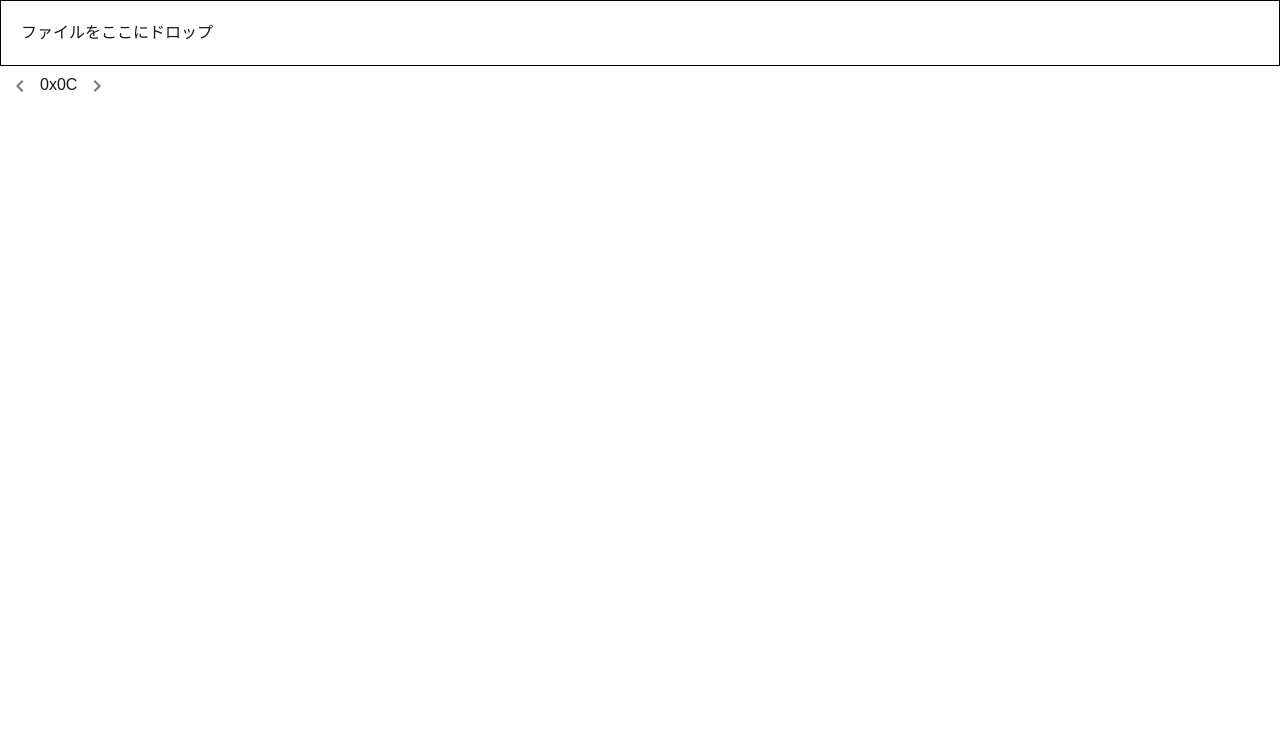
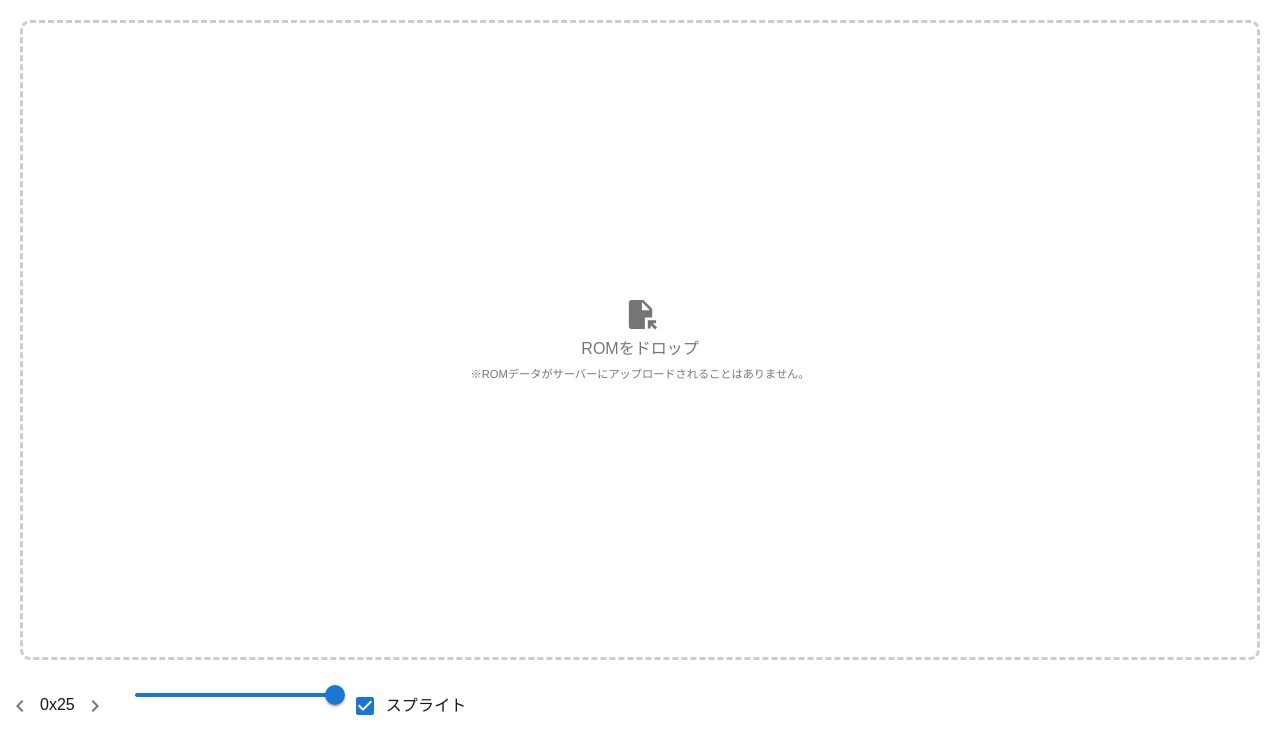
Before and after one commit to i-X-ce/NextProgrammeCollection, a Next.js app: page /pages/mapimg in a window 1280 px wide. Shown: the top 754 px of the page. Built offline with nearby package versions, Linux system fonts and the light colour scheme.

Commit message:
💄 ✨ PokeRomDropコンポーネントにROMファイルのドロップ機能を強化し、エラーメッセージ表示機能を追加。スタイルを改善し、グローバルCSSにアクションカラーを追加。

```diff
--- a/src/app/components/common/PokeRomDrop/index.tsx
+++ b/src/app/components/common/PokeRomDrop/index.tsx
@@ -1,17 +1,23 @@
 "use client";
+import { Alert, Card, Snackbar } from "@mui/material";
+import styles from "./style.module.css";
+import { useCallback, useState } from "react";
+import { FileRejection, useDropzone } from "react-dropzone";
 import { PokeRomFile } from "@/app/lib/common/PokeRomFile";
-import { MapPokeFile } from "@/app/lib/specific/maping/MapPokeFile";
-import { useCallback, useState } from "react";
-import { useDropzone } from "react-dropzone";
+import { FileOpen, InsertDriveFile } from "@mui/icons-material";
+import { RomVersion } from "@/app/lib/common/romVersion";
 
 export default function PokeRomDrop({
   setRom,
-}: // romClass,
-{
+}: {
   setRom: (arryaBuffer: ArrayBuffer) => void;
-  // romClass: new (arrayBuffer: ArrayBuffer) => T;
 }) {
   const [fileData, setFileData] = useState<Uint8Array | null>(null);
+  const [romName, setRomName] = useState<string | null>(null);
+  const [romColor, setRomColor] = useState<string | null>(null);
+  const [errorMes, setErrorMes] = useState<string | null>(null);
+  const [errorOpen, setErrorOpen] = useState(false);
+
   const onDrop = useCallback((acceptFiles: File[]) => {
     if (acceptFiles.length === 0) return;
     const file = acceptFiles[0];
@@ -20,26 +26,92 @@ export default function PokeRomDrop({
     reader.onload = (e) => {
       if (e.target?.result) {
         const arrayBuffer = e.target.result as ArrayBuffer;
+        const newPokeRom = new PokeRomFile(arrayBuffer);
+        const error = newPokeRom.errorCheck();
+        if (error.isError) {
+          setErrorMes(error.message);
+          setErrorOpen(true);
+          return;
+        }
+        setRomName(file.name);
         setFileData(new Uint8Array(arrayBuffer));
-        // const instance = new romClass(arrayBuffer);
         setRom(arrayBuffer);
+        if (newPokeRom.romVersion !== null) {
+          const rv = newPokeRom.romVersion;
+          if (rv <= RomVersion.r1) setRomColor("red");
+          else if (rv <= RomVersion.g1) setRomColor("green");
+          else if (rv <= RomVersion.b) setRomColor("blue");
+          else setRomColor("yellow");
+        }
       }
     };
     reader.readAsArrayBuffer(file);
   }, []);
 
+  const onDropRejected = useCallback((fileRejections: FileRejection[]) => {
+    let message = "";
+    fileRejections.forEach(({ file, errors }) => {
+      message += `Rejected file: ${file.name}\n`;
+      errors.forEach((error) => {
+        message += `Reason: ${error.message}\n`;
+      });
+    });
+    setErrorMes(message);
+    setErrorOpen(true);
+  }, []);
+
   const { getRootProps, getInputProps } = useDropzone({
     onDrop,
+    onDropRejected,
     accept: { "application/octec-stream": [".gb"] },
     multiple: false,
   });
 
+  if (romName) {
+    return (
+      <div
+        {...getRootProps()}
+        style={{ display: "flex", justifyContent: "center" }}
+      >
+        <input {...getInputProps()} />
+        <Card className={styles.fillDropZone}>
+          <div
+            className={styles.fillDropZoneIcon}
+            style={{ backgroundColor: `var(--bc-${romColor})` }}
+          >
+            <InsertDriveFile
+              color="inherit"
+              sx={{ color: "var(--background)" }}
+            />
+          </div>
+          <p className={styles.romName}>{romName}</p>
+        </Card>
+      </div>
+    );
+  }
+
   return (
-    <div {...getRootProps()} style={{ border: "1px solid black", padding: 20 }}>
+    <div className={styles.dropZone} {...getRootProps()}>
       <input {...getInputProps()} />
-      <p>ファイルをここにドロップ</p>
+      <span {...getRootProps()}>
+        <FileOpen fontSize="large" color="action" />
+      </span>
+      <p style={{ color: "var(--bc-action)" }}>ROMをドロップ</p>
+      <p style={{ color: "var(--bc-action)", fontSize: "0.7rem" }}>
+        ※ROMデータがサーバーにアップロードされることはありません。
+      </p>
 
-      {fileData && (
+      <Snackbar
+        open={errorOpen}
+        autoHideDuration={6000}
+        onClose={() => setErrorOpen(false)}
+        anchorOrigin={{ vertical: "top", horizontal: "center" }}
+      >
+        <Alert severity="error">{errorMes}</Alert>
+      </Snackbar>
+      {/* {errorMes && <p style={{ color: "red" }}>{errorMes}</p>} */}
+
+      {/* {fileData && (
         <div>
           <p>ファイルサイズ: {fileData.length} バイト</p>
           <p>
@@ -49,7 +121,7 @@ export default function PokeRomDrop({
               .join(" ")}
           </p>
         </div>
-      )}
+      )} */}
     </div>
   );
 }
--- a/src/app/components/common/PokeRomDrop/style.module.css
+++ b/src/app/components/common/PokeRomDrop/style.module.css
@@ -0,0 +1,58 @@
+:root {
+  --bc-red: rgb(255, 68, 68);
+  --bc-green: rgb(110, 238, 110);
+  --bc-blue: rgb(96, 191, 255);
+  --bc-yellow: rgb(253, 214, 88);
+}
+
+.dropZone {
+  margin: 20px;
+  padding: 20px;
+  height: 80vh;
+  border: 3px dashed #ccc;
+  border-radius: 10px;
+  display: flex;
+  justify-content: center;
+  align-items: center;
+  flex-direction: column;
+  gap: 5px;
+  transition: border-color 0.3s, background-color 0.3s;
+}
+
+.dropZone:hover {
+  border-color: var(--bc-primary);
+  background-color: var(--bc-primary-trans);
+}
+
+.fillDropZone {
+  display: flex;
+  justify-content: center;
+  align-items: center;
+  margin: 20px;
+  position: relative;
+}
+
+.fillDropZone::before {
+  content: "";
+  position: absolute;
+  width: 100%;
+  height: 100%;
+  background-color: transparent;
+  transition: background-color 0.3s;
+}
+
+.fillDropZone:hover::before {
+  background-color: var(--bc-shadow);
+}
+
+.fillDropZoneIcon {
+  display: flex;
+  justify-content: center;
+  align-items: center;
+  height: 100%;
+  padding: 10px;
+}
+
+.romName {
+  margin: 0 20px;
+}
--- a/src/app/components/specific/maping/MapImg/index.tsx
+++ b/src/app/components/specific/maping/MapImg/index.tsx
@@ -5,36 +5,47 @@ import { MapPokeFile } from "@/app/lib/specific/maping/MapPokeFile";
 import { useEffect, useRef } from "react";
 
 const colors = ["#000000", "#555555", "#aaaaaa", "#ffffff"];
-const size = 2;
+const maxEdge = 96;
 
 export default function MapImg({
   pokeRom,
   mapId,
+  sprite = true,
+  size = 2,
+  edge = 96,
 }: {
   pokeRom: MapPokeFile;
   mapId: number;
+  mapEdge?: boolean;
+  sprite?: boolean;
+  size?: number;
+  edge?: number;
 }) {
-  const canvasRef = useRef<HTMLCanvasElement>(null);
+  const sprImg = useRef<ImageData | null>(null); // スプライトありの画像
+  const nsprImg = useRef<ImageData | null>(null); // スプライトなしの画像
+  const canvasRef = useRef<HTMLCanvasElement>(null); // 表示用のキャンバス
   const mapInfo = pokeRom.getMapInfo(mapId);
   const mapTypeInfo = pokeRom.getMapTypeInfo(mapInfo.mapType);
-  const mapEdge = true;
-  const sprite = true;
-  const height = mapInfo.height + (mapEdge ? 6 : 0);
-  const width = mapInfo.width + (mapEdge ? 6 : 0);
+  const height = mapInfo.height + 6;
+  const width = mapInfo.width + 6;
+  edge = Math.min(Math.max(edge, 0), maxEdge);
 
   async function drawImg() {
     if (!pokeRom) return;
-    const canvas = canvasRef.current;
+    // const canvas = drawCanvasRef.current;
+    const canvas = document.createElement("canvas");
+    canvas.width = width * 32 * size;
+    canvas.height = height * 32 * size;
     if (!canvas) return;
     const ctx = canvas.getContext("2d");
     if (!ctx) return;
     ctx.imageSmoothingEnabled = false;
-    console.log(pokeRom.getAdditionalMapInfo(mapId));
 
+    const drawMapId = mapId;
     const additionalMapInfo = pokeRom.getAdditionalMapInfo(mapId);
     const originMapData = pokeRom.getMapData(mapId);
     let mapData: number[][] = [];
-    if (mapEdge) {
+
     const newMapData = Array.from({ length: height }, () =>
       Array.from({ length: width }, () => additionalMapInfo.clsCell)
     );
@@ -68,16 +79,6 @@ export default function MapImg({
       }
     }
     mapData = newMapData;
-    } else {
-      let newMapData: number[][] = [];
-      for (let i = 0; i < height; i++) {
-        newMapData.push([]);
-        for (let j = 0; j < width; j++) {
-          newMapData[i].push(originMapData[i * width + j]);
-        }
-      }
-      mapData = newMapData;
-    }
 
     for (let ci = 0; ci < height; ci++) {
       for (let cj = 0; cj < width; cj++) {
@@ -102,16 +103,16 @@ export default function MapImg({
           }
         }
       }
-      // await new Promise(requestAnimationFrame); // 非同期処理を追加
+      await new Promise(requestAnimationFrame); // 非同期処理を追加
     }
+    // if (drawMapId !== mapId) return;
+    nsprImg.current = ctx.getImageData(0, 0, canvas.width, canvas.height);
 
-    if (sprite) {
     const ornDict = { 0xd0: 0, 0xd1: 1, 0xd2: 2, 0xd3: 3 }; // 方向
-
     additionalMapInfo.npc.forEach((npc) => {
-        const edgeAdd = mapEdge ? 3 * 32 : 0;
-        const x = (npc.x - 4) * 16 + edgeAdd;
-        const y = (npc.y - 4) * 16 + edgeAdd;
+      // const edgeAdd = mapEdge ? 3 * 32 : 0;
+      const x = (npc.x - 4) * 16 + 3 * 32;
+      const y = (npc.y - 4) * 16 + 3 * 32;
       const attr = npc.attr;
       const spriteData = pokeRom.getSprData(npc.sprId);
       const orn = // 方向
@@ -163,12 +164,32 @@ export default function MapImg({
         }
       }
     });
-    }
+    // if (drawMapId !== mapId) return;
+    sprImg.current = ctx.getImageData(0, 0, canvas.width, canvas.height);
+    fixImg();
   }
 
+  const fixImg = () => {
+    if (!pokeRom) return;
+    const canvas = canvasRef.current;
+    if (!canvas) return;
+    const ctx = canvas.getContext("2d");
+    if (!ctx) return;
+    if (!nsprImg.current || !sprImg.current) return;
+    ctx.imageSmoothingEnabled = false;
+    const start = -(maxEdge - edge) * size;
+    ctx.putImageData(sprite ? sprImg.current! : nsprImg.current!, start, start);
+  };
+
+  // マップ全体の書き直し
   useEffect(() => {
     drawImg();
   }, [pokeRom, mapId]);
+
+  // マップ端、スプライトの変更時
+  useEffect(() => {
+    fixImg();
+  }, [edge, sprite]);
 
   if (mapInfo.mapType >= 0x40) {
     return <div>不正なマップです</div>;
@@ -177,8 +198,8 @@ export default function MapImg({
   return (
     <canvas
       ref={canvasRef}
-      width={width * 32 * size}
-      height={height * 32 * size}
+      width={(width * 32 + edge * 2 - maxEdge * 2) * size}
+      height={(height * 32 + edge * 2 - maxEdge * 2) * size}
     />
   );
 }
--- a/src/app/globals.css
+++ b/src/app/globals.css
@@ -9,6 +9,7 @@
   --bc-primary: #1976d2;
   --bc-primary-trans: #1976d240;
   --bc-shadow: #0000001a;
+  --bc-action: rgba(0, 0, 0, 0.54);
 }
 
 @media (prefers-color-scheme: dark) {
@@ -19,6 +20,7 @@
     --bc-primary: #90caf9;
     --bc-primary-trans: #90caf940;
     --bc-shadow: #ffffff1a;
+    --bc-action: rgba(255, 255, 255, 0.54);
   }
 }
 
--- a/src/app/pages/mapimg/page.tsx
+++ b/src/app/pages/mapimg/page.tsx
@@ -4,12 +4,14 @@ import MapImg from "@/app/components/specific/maping/MapImg";
 import { number2Hex } from "@/app/lib/common/calc";
 import { MapPokeFile } from "@/app/lib/specific/maping/MapPokeFile";
 import { KeyboardArrowLeft, KeyboardArrowRight } from "@mui/icons-material";
-import { IconButton } from "@mui/material";
+import { Checkbox, FormControlLabel, IconButton, Slider } from "@mui/material";
 import { useState } from "react";
 
 export default function Home() {
   const [pokeRom, setPokeRom] = useState<MapPokeFile | null>(null);
-  const [mapId, setMapId] = useState(0x0c);
+  const [mapId, setMapId] = useState(0x25);
+  const [sprite, setSprite] = useState(true);
+  const [edge, setEdge] = useState(96);
 
   return (
     <>
@@ -28,7 +30,32 @@ export default function Home() {
           <KeyboardArrowRight />
         </IconButton>
       </span>
-      {pokeRom && <MapImg pokeRom={pokeRom} mapId={mapId} />}
+
+      <span>
+        <Slider
+          max={12}
+          min={0}
+          valueLabelDisplay="auto"
+          sx={{ width: "200px", margin: "0 20px" }}
+          value={edge}
+          onChange={(_, value) => setEdge(value as number)}
+        />
+        <FormControlLabel
+          control={
+            <Checkbox checked={sprite} onClick={() => setSprite(!sprite)} />
+          }
+          label="スプライト"
+        />
+      </span>
+      {pokeRom && (
+        <MapImg
+          key={mapId}
+          pokeRom={pokeRom}
+          mapId={mapId}
+          sprite={sprite}
+          edge={edge * 8}
+        />
+      )}
       {/* <div style={{ display: "flex", flexWrap: "wrap" }}>
         {pokeRom && pokeRom.mapImage}
       </div> */}
```
Lines whose indentation alone changed are shown as unchanged.
